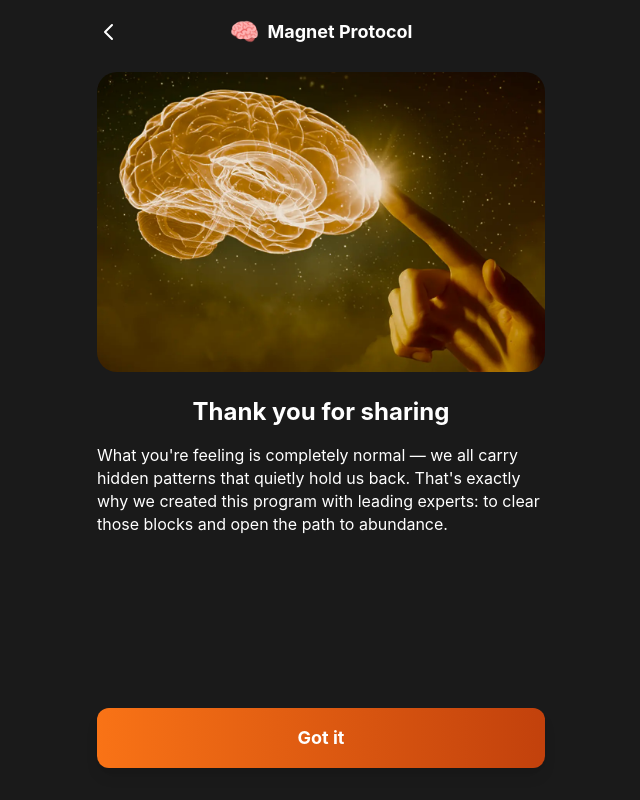
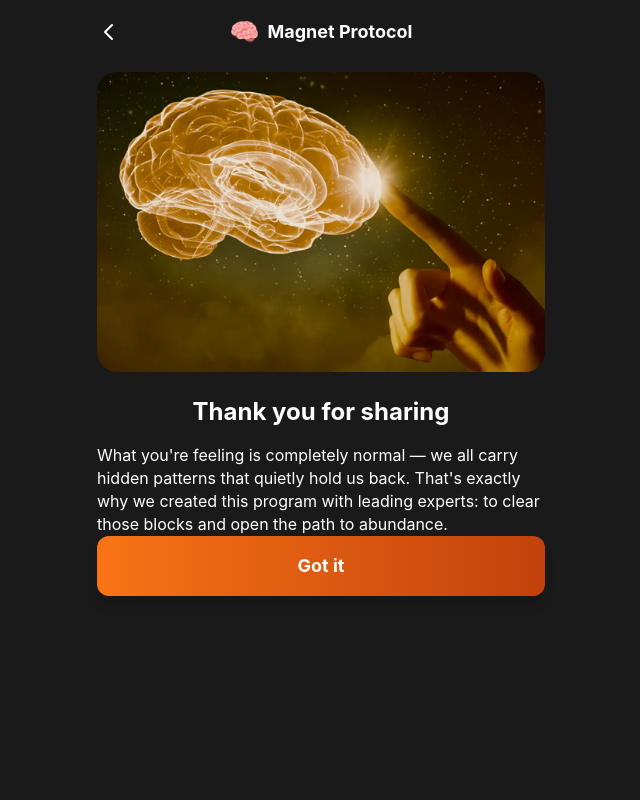
Before and after one commit to oganonymous108/mind-quiz, a Next.js app: page /quiz/info2 in a window 1280 px wide. Shown: the whole page, without its empty margins (319-959 px from the left). Built offline with nearby package versions, Linux system fonts and the light colour scheme; no server answers.

Commit message:
Remove flex-grow to make button appear right after text on info2 page

```diff
--- a/app/quiz/info2/page.tsx
+++ b/app/quiz/info2/page.tsx
@@ -22,7 +22,7 @@ export default function Info2Page() {
 
   return (
     <div className="min-h-screen bg-[#1a1a1a] text-white flex justify-center">
-      <div className="w-full max-w-[480px] flex flex-col">
+      <div className="w-full max-w-[480px]">
         {/* Header */}
         <div className="flex items-center justify-between px-4 pt-4 pb-2">
           <button
@@ -53,19 +53,19 @@ export default function Info2Page() {
           </div>
         </div>
 
-        {/* Text Content - Content area that can grow */}
-        <div className="px-4 flex-grow">
+        {/* Text Content */}
+        <div className="px-4">
           <h1 className="text-2xl font-bold mb-4 text-center">
             Thank you for sharing
           </h1>
 
-          <p className="text-white text-left text-base leading-[23px]">
+          <p className="text-white text-left text-base leading-[23px] mb-0">
             What you&apos;re feeling is completely normal — we all carry hidden patterns that quietly hold us back. That&apos;s exactly why we created this program with leading experts: to clear those blocks and open the path to abundance.
           </p>
         </div>
 
         {/* Got It Button */}
-        <div className="px-4 pb-8">
+        <div className="px-4 pb-8 mt-0">
           <button
             onClick={handleGotIt}
             className="w-full py-4 px-8 rounded-xl font-bold text-lg bg-gradient-to-r from-orange-500 to-orange-700 text-white shadow-lg hover:scale-105 transition-all"
```
